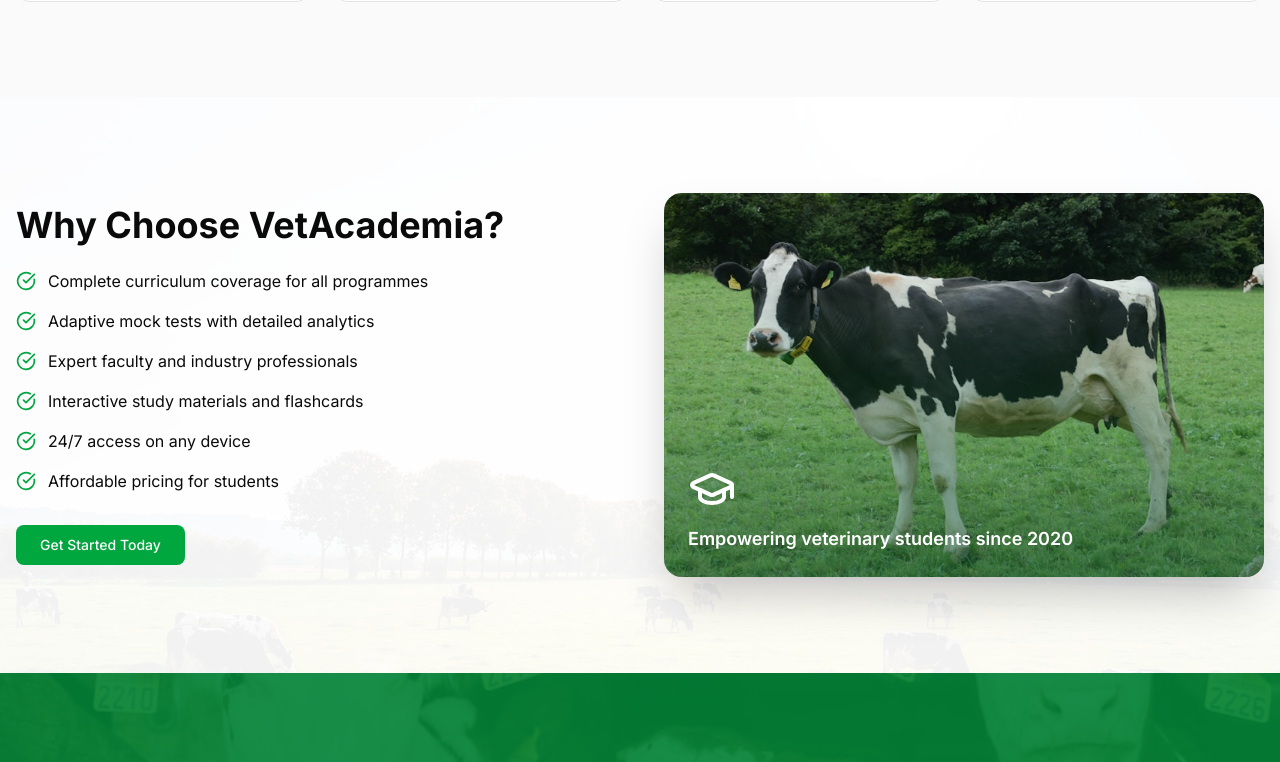
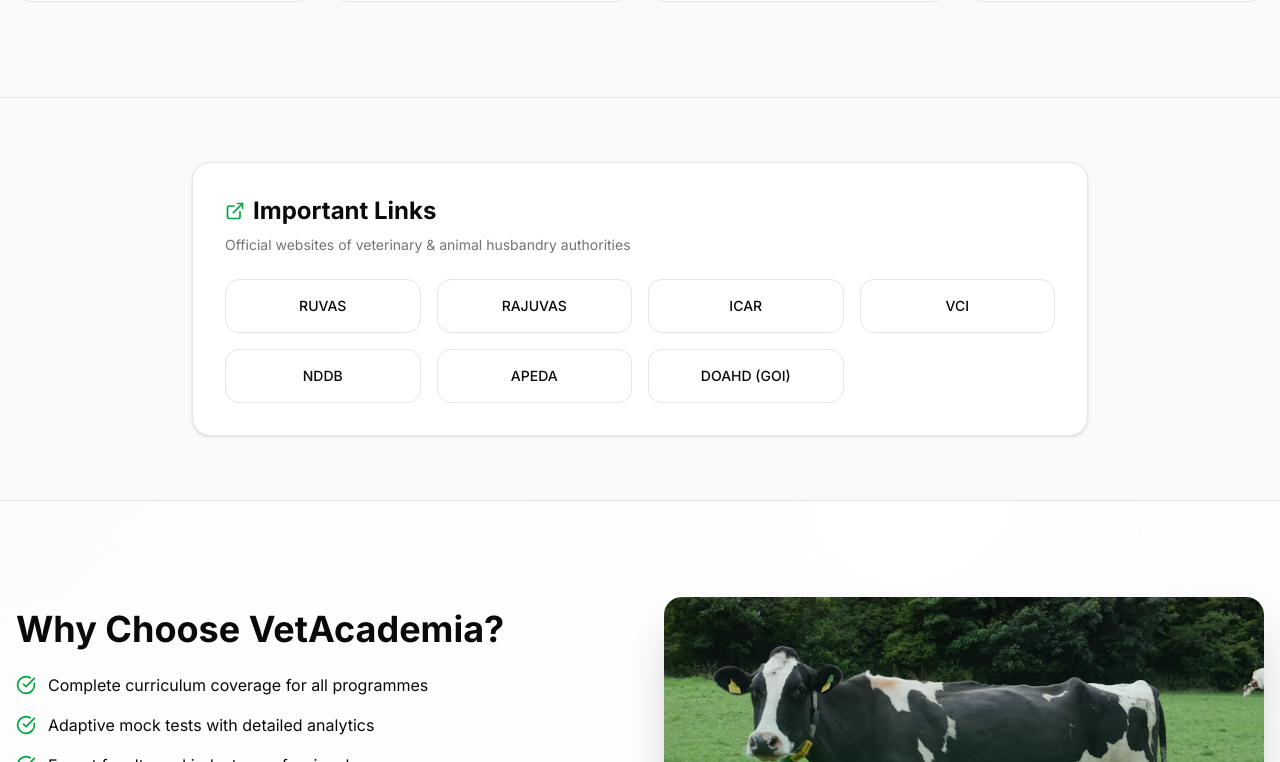
Before and after one commit to jimmyai2047-sys/vetacademia-next, a Next.js app: page / in a window 1280 px wide. Shown: the part 2438-3200 px from the top of the page. Built offline with nearby package versions, Linux system fonts and the light colour scheme; no server answers; the database is empty.

Commit message:
Add Important Links plate on home page with organization logos linking to their websites

```diff
--- a/src/app/page.tsx
+++ b/src/app/page.tsx
@@ -22,6 +22,7 @@
   Calculator,
   ArrowRight,
   CheckCircle,
+  ExternalLink,
 } from "lucide-react";
 
 const programmes = [
@@ -99,6 +100,44 @@
   { label: "Subjects", value: "100+" },
   { label: "Students", value: "10K+" },
   { label: "Experts", value: "50+" },
+];
+
+const importantLinks = [
+  {
+    name: "RUVAS",
+    href: "https://ruvasjaipur.rajasthan.gov.in/",
+    logo: "https://ruvasjaipur.rajasthan.gov.in/favicon.ico",
+  },
+  {
+    name: "RAJUVAS",
+    href: "https://rajuvas.org",
+    logo: "https://rajuvas.org/favicon.ico",
+  },
+  {
+    name: "ICAR",
+    href: "https://icar.org.in",
+    logo: "https://icar.org.in/favicon.ico",
+  },
+  {
+    name: "VCI",
+    href: "https://vci.nic.in",
+    logo: "https://vci.nic.in/favicon.ico",
+  },
+  {
+    name: "NDDB",
+    href: "https://nddb.coop",
+    logo: "https://nddb.coop/favicon.ico",
+  },
+  {
+    name: "APEDA",
+    href: "https://apeda.gov.in",
+    logo: "https://apeda.gov.in/favicon.ico",
+  },
+  {
+    name: "DOAHD (GOI)",
+    href: "https://dahd.nic.in",
+    logo: "https://dahd.nic.in/favicon.ico",
+  },
 ];
 
 export default function HomePage() {
@@ -244,6 +283,50 @@
         </div>
       </section>
 
+      {/* Important Links */}
+      <section className="py-12 md:py-16 border-y bg-muted/50">
+        <div className="container mx-auto px-4">
+          <div className="max-w-4xl mx-auto">
+            <div className="rounded-2xl border bg-card p-6 md:p-8 shadow-sm">
+              <div className="flex items-center gap-2 mb-2">
+                <ExternalLink className="h-5 w-5 text-green-600" />
+                <h2 className="text-xl md:text-2xl font-bold">Important Links</h2>
+              </div>
+              <p className="text-sm text-muted-foreground mb-6">
+                Official websites of veterinary &amp; animal husbandry authorities
+              </p>
+              <div className="grid grid-cols-2 sm:grid-cols-3 lg:grid-cols-4 gap-4">
+                {importantLinks.map((link) => (
+                  <a
+                    key={link.name}
+                    href={link.href}
+                    target="_blank"
+                    rel="noopener noreferrer"
+                    title={`Visit ${link.name}`}
+                    className="flex flex-col items-center gap-2 rounded-xl border bg-background p-4 text-center hover:border-green-600 hover:shadow-md transition-all"
+                  >
+                    <img
+                      src={link.logo}
+                      alt={`${link.name} logo`}
+                      width={56}
+                      height={56}
+                      className="h-14 w-14 object-contain"
+                      onError={(e) => {
+                        (e.currentTarget as HTMLImageElement).style.display =
+                          "none";
+                      }}
+                    />
+                    <span className="text-sm font-medium text-foreground">
+                      {link.name}
+                    </span>
+                  </a>
+                ))}
+              </div>
+            </div>
+          </div>
+        </div>
+      </section>
+
       {/* Why Choose Us */}
       <section className="py-16 md:py-24 relative overflow-hidden">
         <div className="absolute inset-0 opacity-5">
```
